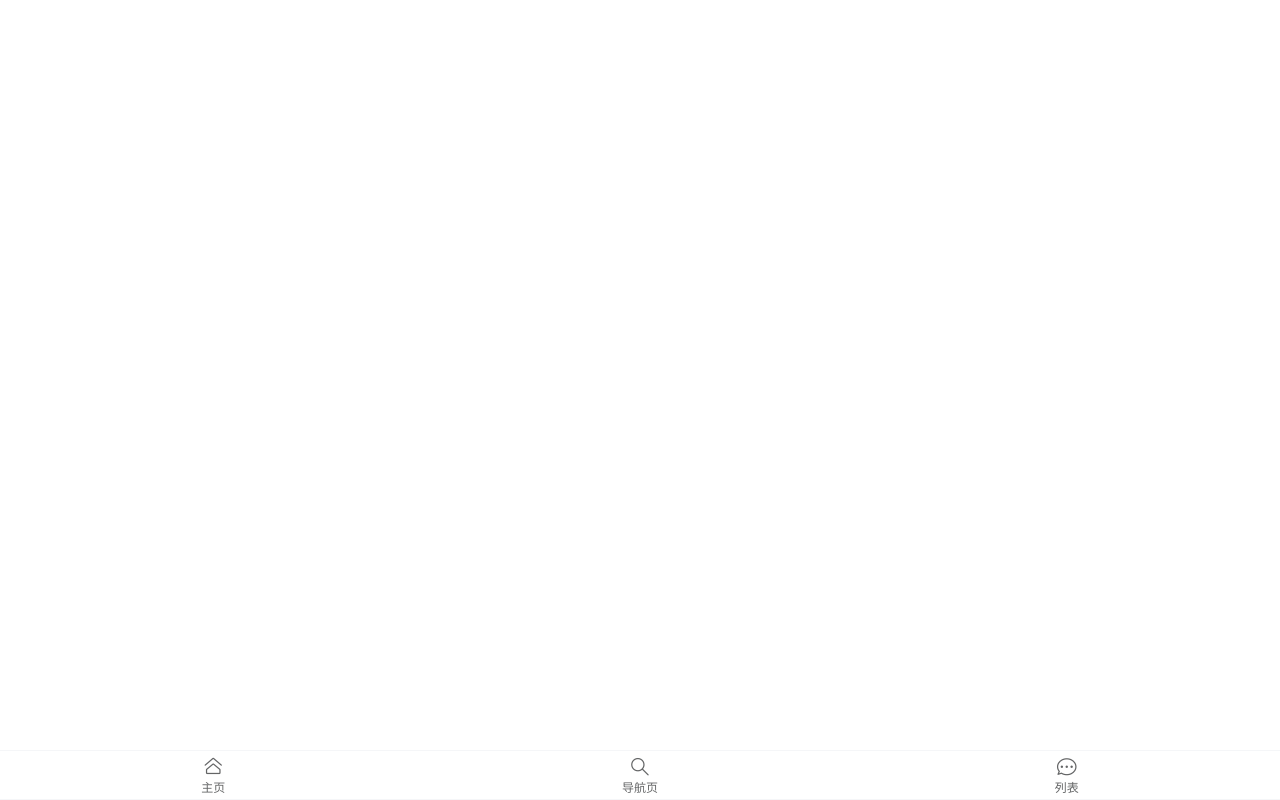
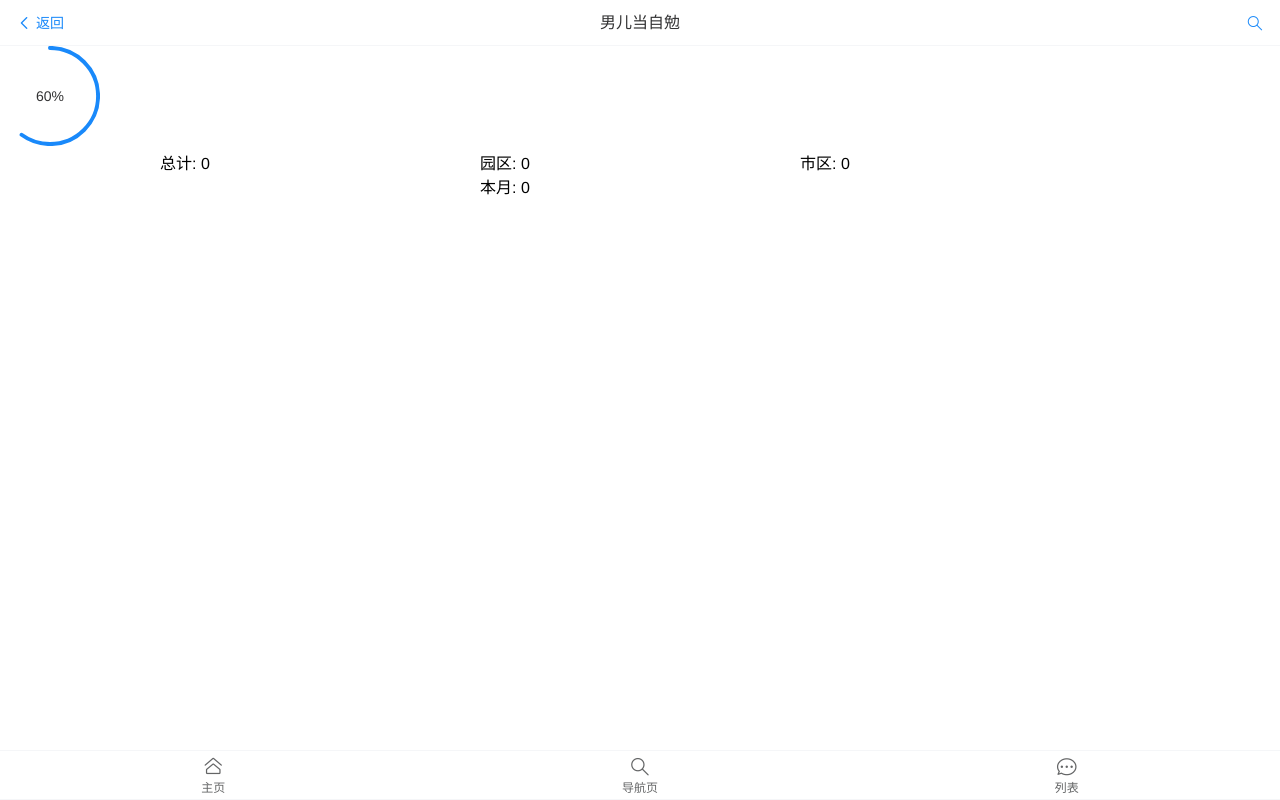
Before and after one commit to arikeszsq/vue-init, a Vue app: page /#/count in a window 1280 px wide. Built offline with nearby package versions, Linux system fonts and the light colour scheme; no server answers.

Commit message:
统计页面

```diff
--- a/index.html
+++ b/index.html
@@ -1,12 +1,15 @@
 <!DOCTYPE html>
 <html>
-  <head>
+
+<head>
     <meta charset="utf-8">
     <meta name="viewport" content="width=device-width,initial-scale=1.0">
-    <title>project</title>
-  </head>
-  <body>
+    <title>管理</title>
+</head>
+
+<body>
     <div id="app"></div>
     <!-- built files will be auto injected -->
-  </body>
+</body>
+
 </html>
--- a/src/router/index.js
+++ b/src/router/index.js
@@ -5,6 +5,8 @@ import HelloWorld from '@/components/HelloWorld'
 import Index from '@/views/mobile/index.vue';
 import Leader from '@/views/mobile/leader.vue';
 import List from '@/views/mobile/list.vue';
+import Upload from '@/views/mobile/upload.vue';
+import Count from '@/views/mobile/count.vue';
 
 Vue.use(Router)
 
@@ -19,7 +21,11 @@ const routes = [
         name: 'index',
         component: Index
     },
-
+    {
+        path: '/upload',
+        name: 'upload',
+        component: Upload
+    },
     {
         path: '/list',
         name: 'list',
@@ -32,6 +38,12 @@ const routes = [
         component: Leader
     },
 
+    {
+        path: '/count',
+        name: 'count',
+        component: Count
+    },
+
 ]
 const router = new Router({
     routes
--- a/src/views/mobile/count.vue
+++ b/src/views/mobile/count.vue
@@ -1,5 +1,74 @@
 <template>
   <div>
 
+<van-nav-bar title="男儿当自勉" left-text="返回" left-arrow>
+  <template #right>
+    <van-icon name="search" size="18" @click="alertWelcome"/>
+  </template>
+</van-nav-bar>
+
+<van-circle v-model="currentRate" :rate="60" :speed="100" :text="text" />
+
+<!-- 居中 -->
+<van-row type="flex" justify="center">
+  <van-col span="6">总计: {{total}}</van-col>
+  <van-col span="6">园区: {{sip}}</van-col>
+  <van-col span="6">市区: {{center}}</van-col>
+</van-row>
+
+<!-- 居中 -->
+<van-row type="flex" justify="center">
+  <van-col span="6">本月:  {{consume_money}}</van-col>
+</van-row>
+
   </div>
-     </template>
+</template>
+
+<script>
+import { Dialog } from 'vant';
+export default {
+  data() {
+    return {
+      currentRate: 0,
+      total:0,
+      center:0,
+      sip:0,
+      consume_money:0
+    };
+  },
+
+  methods:{
+    alertWelcome:function(){
+     Dialog({ message: 'welcome brother' });
+    },
+    prfCount:function(){
+      // this.axios.post("/money/add", this.params).then(function(res) {
+      //        console.log(res.data);
+      //        Dialog({ message: '恭喜您</br>数据添加成功！' });
+      //      }).catch(function(err) {
+      //         console.log(err)
+      //      });
+      let that = this;
+      this.axios.get("basic/info").then(function(res){
+        that.total = res.data.data.total_money;
+        that.center = res.data.data.center_money;
+        that.sip = res.data.data.sip_money;
+        that.consume_money = res.data.data.consume_money;
+      }).catch(function(res){
+       console.log(2222);
+        console.log(res);
+      })
+
+    }
+
+  },
+  computed: {
+    text() {
+      return this.currentRate.toFixed(0) + '%';
+    },
+  },
+  mounted:function(){
+    this.prfCount();
+  }
+}
+</script>
--- a/src/views/mobile/leader.vue
+++ b/src/views/mobile/leader.vue
@@ -1,5 +1,12 @@
 <template>
   <div>
 
+<van-grid>
+  <van-grid-item icon="column" text="统计" to='/count'/>
+  <van-grid-item icon="photo-o" text="1" />
+  <van-grid-item icon="photo-o" text="2" />
+  <van-grid-item icon="photo-o" text="3" />
+</van-grid>
+
   </div>
-     </template>
+</template>
--- /dev/null
+++ b/src/views/mobile/upload.vue
@@ -0,0 +1,13 @@
+<template>
+  <div>
+  </div>
+</template>
+
+<script>
+export default {
+
+};
+</script>
+
+<style>
+</style>
```
